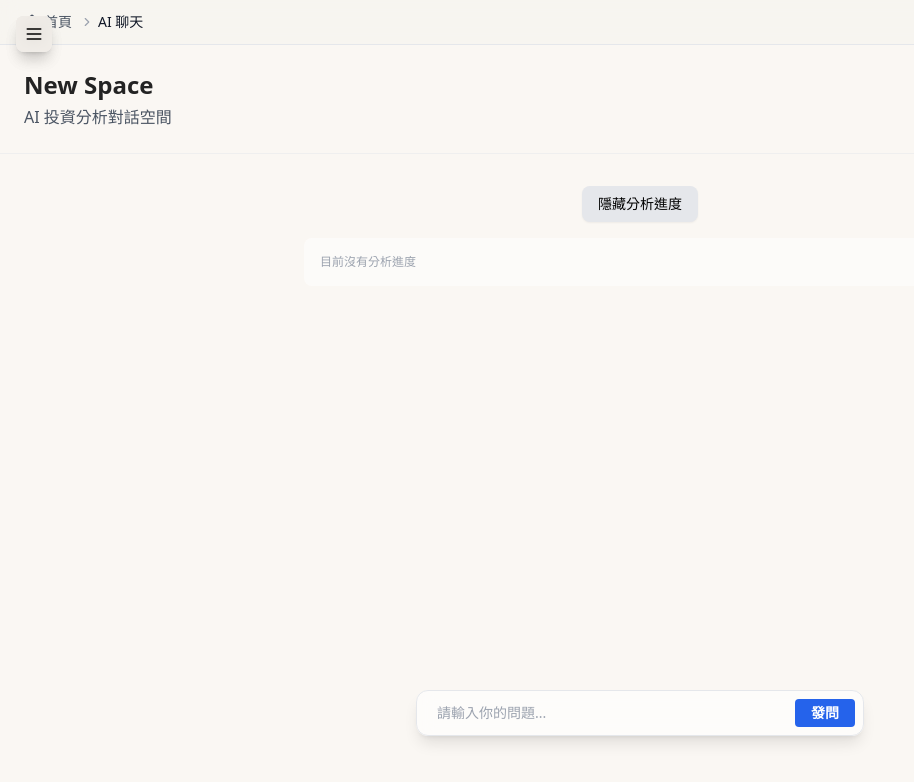
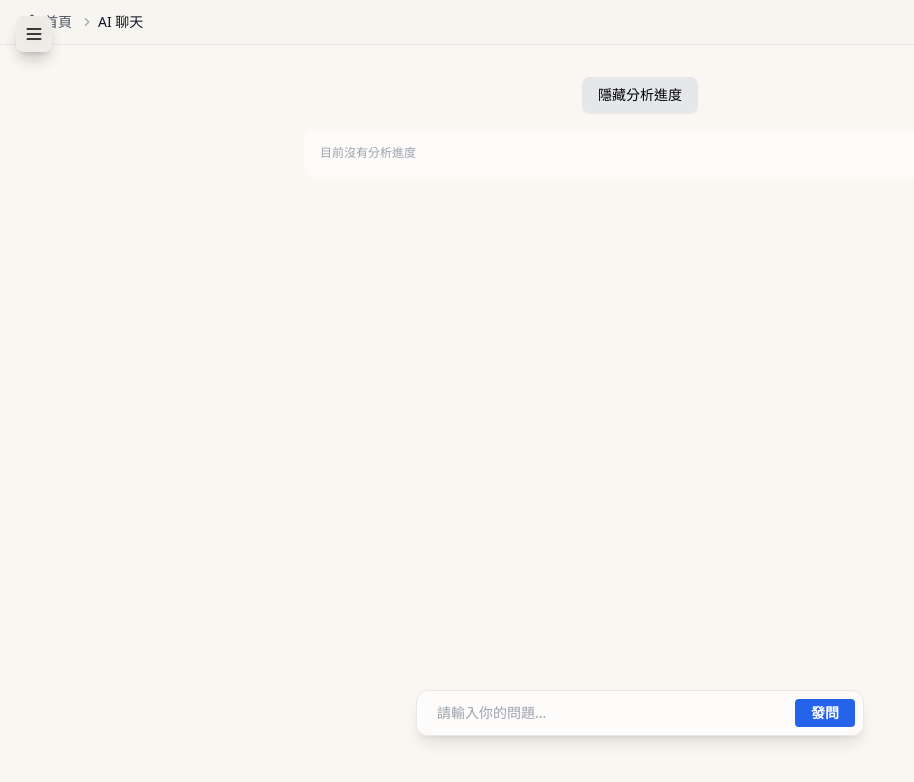
Before and after one commit to hihihowru/ai_chat_twstock, a Next.js app: page /chat in a window 1280 px wide. Shown: the top 782 px of the page, without its empty margins (0-914 px from the left). Built offline with nearby package versions, Linux system fonts and the light colour scheme.

Commit message:
refactor: 移除 chat 頁面的 header，將頁面信息整合到 sidebar 中

```diff
--- a/app/chat/page.tsx
+++ b/app/chat/page.tsx
@@ -294,6 +294,7 @@
         {/* Logo Area */}
         <div className="p-6 border-b border-gray-200/50">
           <h1 className="text-xl font-bold text-[#232323]">AI 投資助手</h1>
+          <p className="text-sm text-gray-600 mt-1">New Space</p>
         </div>
 
         {/* Navigation */}
@@ -357,12 +358,6 @@
 
       {/* Main Content */}
       <div className="flex-1 flex flex-col">
-        {/* Header */}
-        <div className="p-6 border-b border-gray-200/50">
-          <h1 className="text-2xl font-bold text-[#232323]">New Space</h1>
-          <p className="text-gray-600 mt-1">AI 投資分析對話空間</p>
-        </div>
-
         {/* Chat Area */}
         <div className="flex-1 overflow-y-auto px-6 py-4">
           <div className="max-w-4xl mx-auto">
```
